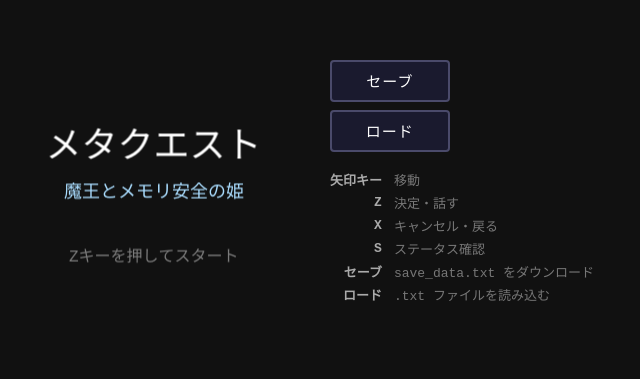
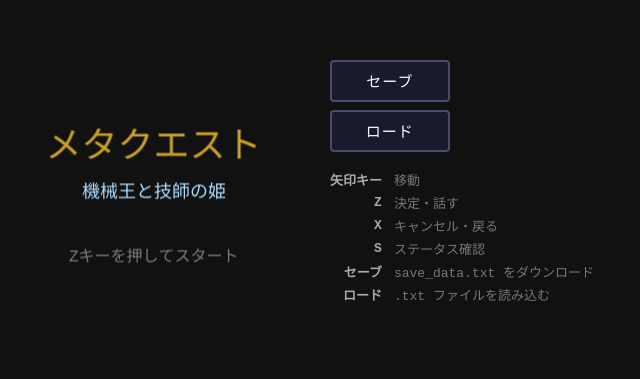
Before and after one commit to mmmmatsuuuu/clearbox, a website built with Vite: page index.html in a window 1280 px wide. Shown: the part 184-563 px from the top of the page, without its empty margins (340-980 px from the left). Built offline with nearby package versions, Linux system fonts and the light colour scheme.

Commit message:
feat: 世界観テキスト刷新（ビジュアル実装 V0）とロードマップ追加
- WORLD_DESIGN.md の対応表どおり名称・セリフを移行
  （魔王→機械王、老人→老技師、キングスライム→オイルスライム・キング、
   ゴーレム→蒸気ゴーレム、デュラハン→からくりデュラハン、ドラゴン→機竜、
   兵士→守衛、祠→刻印の祭壇、石像→からくり像、NPC コード→機関登録番号）
- サブタイトルを「機械王と技師の姫」に変更（メインタイトル「メタクエスト」は維持）
- 長いボス名が敵ステータス枠からはみ出さないようフォントサイズを調整
- LOADMAP.md にビジュアル実装ロードマップ（V0〜V6）を追加
- WORLD_DESIGN.md の実装状況ノートを更新

Co-Authored-By: Claude Fable 5 <noreply@anthropic.com>

```diff
--- a/src/data/floors.ts
+++ b/src/data/floors.ts
@@ -18,24 +18,24 @@ export const STATUE_L: TilePos = { x: 1, y: 0 }
 export const STATUE_R: TilePos = { x: 5, y: 0 }
 
 export const NPC_DIALOG_1F = [
-  '老人「……来たか、勇者よ。\nわしは姫の家来じゃ。\n姫は不正を見透かす力で\nこの国を守ってくれていた。」',
-  '老人「そんな姫が魔王に攫われた。\n塔を登り、頂で魔王を倒すのが\nそなたの使命じゃ。\n姫を救ってくれ。」',
-  '老人「道中には魔王の手下がいる。\nこまめにセーブするのじゃぞ。\n……ただし、不正はいかんぞ。」',
-  '老人「これを持ちなさい。\n姫が残した「誠実のリング」じゃ。\nSボタンでステータスを確認できる。\n誠実さを確認できるだろう。」',
-  '老人「わしはこの塔の1階で、\n最初にそなたを迎えた者。\n…それだけは、覚えておいて\nくれよ。」',
+  '老技師「……来たか、勇者よ。\nわしは姫に仕える技師じゃ。\n姫はこの大機関塔を設計し、\n不正から守ってくれていた。」',
+  '老技師「その姫が、塔の中枢で\n暴走した機械王に幽閉された。\n塔を登り、機械王を倒して\n姫を救い出してくれ。」',
+  '老技師「塔の機械どもは\n魔物と化しておる。\nこまめにセーブするのじゃぞ。\n……ただし、不正はいかんぞ。」',
+  '老技師「これを持ちなさい。\n姫が残した「誠実のリング」じゃ。\nSボタンでステータスを確認できる。\n誠実さを確認できるだろう。」',
+  '老技師「わしはこの塔の1階で、\n最初にそなたを迎えた者。\n…それだけは、覚えておいて\nくれよ。」',
 ]
 
 export const STATUE_DIALOG = [
-  '「魔王の石像」\n頂の間への道を守護する像。\n頂点に君臨する魔王を模したという。',
+  '「機械王のからくり像」\n頂の間への道を守護する真鍮の像。\n頂点に君臨する機械王を\n模したという。',
 ]
 
 export const NPCS_1F: NpcData[] = [
   {
     pos: { x: 2, y: 4 }, label: '老', color: 0xaa8844, dialog: NPC_DIALOG_1F,
     dialogAfterWin: [
-      '老人「おお…魔王を倒し、\n姫を救い出したのじゃな！\nよくやってくれた、勇者よ。」',
-      '老人「じゃが、この塔の地下には\nまだ何かが眠っておるという。\n気になるなら、あの像を\n調べてみるのじゃ。」',
-      '老人「わしはこの塔の1階で、\n最初にそなたを迎えた者。\n…それだけは、忘れんで\nくれよ。」',
+      '老技師「おお…機械王を倒し、\n姫を救い出したのじゃな！\nよくやってくれた、勇者よ。」',
+      '老技師「じゃが、塔の地下には\nまだ何かが眠っておるという。\n気になるなら、あのからくり像を\n調べてみるのじゃ。」',
+      '老技師「わしはこの塔の1階で、\n最初にそなたを迎えた者。\n…それだけは、忘れんで\nくれよ。」',
     ],
   },
 ]
@@ -70,7 +70,7 @@ export const NPCS_2F: NpcData[] = [
     pos: { x: 4, y: 13 }, label: '人', color: 0x447744,
     dialog: ['ここのボスは粘り強いらしいぞ！頑張れよ！'],
     dialogAfterWin: [
-      'あのしぶといスライムを\n倒しちまったのか！\n上へ続く階段も開いたな。',
+      'あのしぶといオイルスライムを\n倒しちまったのか！\n上へ続く階段も開いたな。',
     ],
   },
   {
@@ -94,7 +94,7 @@ export const NPCS_2F: NpcData[] = [
 ]
 
 export const KING_SLIME: BossConfig = {
-  name: 'キングスライム',
+  name: 'オイルスライム・キング',
   maxHp: 40,
   attack: 3,
   healThreshold: 10,
@@ -131,31 +131,31 @@ export const NPCS_3F: NpcData[] = [
       '西の壁の向こうに、何か\n光るものが見えるんだ。\nだが、どう歩いても\nたどり着けない…。',
     ],
     dialogAfterWin: [
-      'ゴーレムを崩したんだって！？\nもしかして、西の壁の向こうの\n光るものを手に入れたのか…？',
+      '蒸気ゴーレムを崩したって！？\nもしかして、西の壁の向こうの\n光るものを手に入れたのか…？',
     ],
   },
   {
     pos: { x: 11, y: 7 }, label: '人', color: 0x774444,
     dialog: [
       'セーブデータには勇者の座標\nCX・CY が刻まれている。\n符号付きの1バイト…\nint8 というやつじゃ。',
-      'int8 では 0xFF は 255 ではない。\nさて、いくつになるかのう？\n…ちなみに、わしのコードは\n0x32 じゃ。',
+      'int8 では 0xFF は 255 ではない。\nさて、いくつになるかのう？\n…ちなみに、わしの登録番号は\n0x32 じゃ。',
     ],
     dialogAfterWin: [
-      'ゴーレム撃破、お見事じゃ。\n符号付き整数を\n使いこなしたようじゃの。',
-      'わしのコードは 0x32。\nそれも忘れんでくれよ。',
+      '蒸気ゴーレム撃破、お見事じゃ。\n符号付き整数を\n使いこなしたようじゃの。',
+      'わしの登録番号は 0x32。\nそれも忘れんでくれよ。',
     ],
   },
 ]
 
 export const GOLEM: BossConfig = {
-  name: 'ゴーレム',
+  name: '蒸気ゴーレム',
   maxHp: 60,
   attack: 20,
   regenPerTurn: 10,
   defeatSlot: 1,
   defeatCode: 0x29,
-  introLines: ['ゴーレム「ゴゴ…コノ岩ノ体、\nナマクラナ剣デハ\nクズセヌ…」'],
-  visual: { bodyColor: 0x777766, strokeColor: 0xaaaa99, mark: '岩', markColor: '#ddddcc' },
+  introLines: ['蒸気ゴーレム「シュウウ…\nコノ錆ビタボイラーノ体、\nナマクラナ剣デハ\nクズセヌ…」'],
+  visual: { bodyColor: 0x777766, strokeColor: 0xaaaa99, mark: '炉', markColor: '#ddddcc' },
   returnScene: 'GameScene',
 }
 
@@ -180,11 +180,11 @@ export const NPCS_4F: NpcData[] = [
     pos: { x: 5, y: 12 }, label: '人', color: 0x447777,
     dialog: [
       'ここのボスは化け物だ。\nHP255 の勇者が挑んで\n返り討ちにあったらしい…。\n255 が限界？ 本当にそうか？',
-      'あ、俺のコードは 0x41 な。',
+      'あ、俺の登録番号は 0x41 な。',
     ],
     dialogAfterWin: [
       'あの化け物を倒したのか！\nつまり、255 の壁を\n越えたってことだよな…。',
-      '俺のコードは 0x41。\n覚えておいてくれよな。',
+      '俺の登録番号は 0x41。\n覚えておいてくれよな。',
     ],
   },
   {
@@ -193,23 +193,23 @@ export const NPCS_4F: NpcData[] = [
       'HP の記録には2バイト\n使われているらしいぜ。\nリトルエンディアン…\n下位の隣は 256 の位だ。',
     ],
     dialogAfterWin: [
-      'デュラハンを倒したか。\n2バイト目の意味に\n気づいたみたいだな。',
+      'からくりデュラハンを倒したか。\n2バイト目の意味に\n気づいたみたいだな。',
     ],
   },
 ]
 
 export const DULLAHAN: BossConfig = {
-  name: 'デュラハン',
+  name: 'からくりデュラハン',
   maxHp: 300,
   attack: 90,
   defeatSlot: 2,
   defeatCode: 0xD4,
-  introLines: ['デュラハン「貴様ごときの\n生命力で、我が首級が\n取れると思うてか！」'],
+  introLines: ['からくりデュラハン\n「貴様ごときの生命力で、\n我が首級が取れると\n思うてか！」'],
   visual: { bodyColor: 0x554466, strokeColor: 0x9988bb, mark: '騎', markColor: '#ccbbee' },
   returnScene: 'GameScene',
 }
 
-// ─── 5F（NPC コード予測）──────────────────────────────
+// ─── 5F（機関登録番号の予測）──────────────────────────
 export const COLS_5F = 16
 export const ROWS_5F = 16
 
@@ -230,51 +230,51 @@ export const NPCS_5F: NpcData[] = [
   {
     pos: { x: 10, y: 13 }, label: '老', color: 0x777744,
     dialog: [
-      'この塔の住人と魔物には\nみんなコードが振られている。\n倒した魔物のコードは\nセーブデータに記録されるはずだ。',
-      'ちなみにわしのコードは 0x51。\n5階の1人目だからな。',
+      'この塔の住人と魔物には\nみんな機関登録番号が\n振られている。倒した魔物の\n番号は記録されるはずだ。',
+      'ちなみにわしの登録番号は\n0x51。5階の1人目だからな。',
     ],
     dialogAfterWin: [
-      'ドラゴンを倒したか！\n撃破のコードはセーブデータに\n刻まれたはずだ。確認してみろ。',
-      'わしのコードは 0x51。\n5階の1人目だからな。',
+      '機竜を倒したか！\n撃破の番号はセーブデータに\n刻まれたはずだ。確認してみろ。',
+      'わしの登録番号は 0x51。\n5階の1人目だからな。',
     ],
   },
   {
     pos: { x: 3, y: 8 }, label: '人', color: 0x777744,
     dialog: [
-      'コードの仕組みは単純よ。\n上の桁が「階」、\n下の桁が「その階での順番」。\n私は5階の2人目で 0x52。',
+      '登録番号の仕組みは単純よ。\n上の桁が「階」、\n下の桁が「その階での順番」。\n私は5階の2人目で 0x52。',
       '…そういえば、1階で最初に\n出会った人は誰だったかしら？',
     ],
     dialogAfterWin: [
-      'すごいわね、あのドラゴンを\n倒しちゃうなんて。',
-      '上で待つのは魔王よ。\n誠実のリングが濁ったままじゃ\n勝負にならないって噂…。',
+      'すごいわね、あの機竜を\n倒しちゃうなんて。',
+      '上で待つのは機械王よ。\n誠実のリングが濁ったままじゃ\n勝負にならないって噂…。',
     ],
   },
 ]
 
 export const SHRINE_DIALOG_LOCKED = [
-  '石碑に文字が刻まれている。',
+  '「刻印の祭壇」\n古い刻印が彫られている。',
   '「最初の住人との絆を\nNC の領域に刻め。\nさすれば奥義は開かれる」',
 ]
 
 export const SHRINE_DIALOG_UNLOCKED = [
-  '祠が淡く光り出した…！\n最初の住人との絆を確認した。',
+  '祭壇が淡く光り出した…！\n最初の住人との絆を確認した。',
   '奥義「覇王斬」のコードが\n頭に流れ込んでくる！\nコード: 0xE4 / 威力: 120',
   'セーブデータのスキルスロットに\nコードを刻めば、奥義を\n振るえるようになるだろう。',
 ]
 
 export const DRAGON: BossConfig = {
-  name: 'ドラゴン',
+  name: '機竜',
   maxHp: 240,
   attack: 50,
   regenPerTurn: 80,
   defeatSlot: 3,
   defeatCode: 0x86,
-  introLines: ['ドラゴン「我が傷は炎よりも\n速く癒える。生半可な技では\n届かぬぞ…！」'],
+  introLines: ['機竜「我が傷は炎よりも\n速く癒える。生半可な技では\n届かぬぞ…！」'],
   visual: { bodyColor: 0x227733, strokeColor: 0x66cc88, mark: '竜', markColor: '#aaffcc' },
   returnScene: 'GameScene',
 }
 
-// ─── 最上階（XOR チェックサム / 魔王）──────────────────
+// ─── 最上階（XOR チェックサム / 機械王）────────────────
 export const COLS_TOP = 11
 export const ROWS_TOP = 11
 
@@ -291,27 +291,27 @@ export const WALLS_TOP: TilePos[] = [
 
 export const NPCS_TOP: NpcData[] = [
   {
-    pos: { x: 1, y: 8 }, label: '兵', color: 0x666688,
+    pos: { x: 1, y: 8 }, label: '守', color: 0x666688,
     dialog: [
-      'うう…魔王には敵わなかった…。\nやつは姫様の力で、\nセーブデータの誠実さを\n見抜いてくる…。',
+      'うう…機械王には\n敵わなかった…。\nやつは姫様の力で、セーブ\nデータの誠実さを見抜いてくる…。',
       '誠実のリングの値は、HP と\nスキルの全6バイトの XOR だと\n姫様が言っていた…。\n書き換えたなら、リングも…うう…',
       'やつの一撃は 2000 を超える…。\nHP の2バイトを、限界まで\n使い切るしかない…。',
     ],
     dialogAfterWin: [
-      '魔王を…倒したのか…！\nありがとう、勇者よ…。',
+      '機械王を…倒したのか…！\nありがとう、勇者よ…。',
       '姫様が解放されたはずだ。\n声をかけてやってくれ。',
     ],
   },
 ]
 
 export const PRINCESS_DIALOG = [
-  '姫「勇者様、ありがとう！\nあなたの誠実な力が\n魔王を打ち破ったのです。」',
-  '姫「魔王の禁術「メギド」が\n残されています。コード: 0xFA。\nですが真の威力は\n封印されたままのようです…」',
-  '姫「1階の像の下…塔の地下に、\nまだ何かが眠っている\n気がします。」',
+  '姫「勇者様、ありがとう！\nあなたの誠実な力が\n機械王を打ち破ったのです。」',
+  '姫「機械王の禁術「メギド」が\n残されています。コード: 0xFA。\nですが真の威力は\n封印されたままのようです…」',
+  '姫「1階のからくり像の下…\n塔の地下に、まだ何かが\n眠っている気がします。」',
 ]
 
 export const MAOU: BossConfig = {
-  name: '魔王',
+  name: '機械王',
   maxHp: 3000,
   attack: 2000,
   regenPerTurn: 100,
@@ -319,12 +319,12 @@ export const MAOU: BossConfig = {
   grantMegido: true,
   defeatSlot: 4,
   defeatCode: 0x4B,
-  introLines: ['魔王「よくぞここまで来た、\n勇者よ。だが姫は渡さぬ！」'],
+  introLines: ['機械王「よくぞここまで来た、\n勇者よ。だが姫は渡さぬ！」'],
   winLines: [
-    '魔王「ば、ばかな…\n誠実な力に敗れるとは…」',
+    '機械王「ば、ばかな…\n誠実な力に敗れるとは…」',
     '姫を救い出した！\n塔に平和が戻った…のか？',
   ],
-  visual: { bodyColor: 0x331144, strokeColor: 0x9944cc, mark: '魔', markColor: '#ff66ff' },
+  visual: { bodyColor: 0x331144, strokeColor: 0x9944cc, mark: '王', markColor: '#ff66ff' },
   returnScene: 'GameScene',
 }
 
--- a/src/data/skills.ts
+++ b/src/data/skills.ts
@@ -14,7 +14,7 @@ const SKILLS: Record<number, SkillDef> = {
   0xC7: { name: 'サンダー', power: 75, effect: '雷で敵に75のダメージを与える' },
   0xE4: { name: '覇王斬', power: 120, effect: '奥義の斬撃で敵に120のダメージを与える' },
   0xD9: { name: 'ホーリー', power: 200, effect: '聖なる光で敵に200のダメージを与える' },
-  [MEGIDO_CODE]: { name: 'メギド', power: 0, effect: '魔王の禁術。真の威力はセーブデータの奥に眠る' },
+  [MEGIDO_CODE]: { name: 'メギド', power: 0, effect: '機械王の禁術。真の威力はセーブデータの奥に眠る' },
 }
 
 const SKILL_CODES = [0xB3, 0x5F, 0xA3, 0xC7, 0xE4, 0xD9, MEGIDO_CODE]
--- a/src/scenes/GameScene.ts
+++ b/src/scenes/GameScene.ts
@@ -227,7 +227,7 @@ export class GameScene extends Phaser.Scene {
     this.drawLockableStair(STAIRS_5F_UP, this.isBossDefeated(DRAGON))
 
     this.setNpcs(NPCS_5F, this.isBossDefeated(DRAGON))
-    this.drawNpc(SHRINE_POS, '祠', 0x886688)
+    this.drawNpc(SHRINE_POS, '祭', 0x886688)
     this.npcs.push({
       pos: { ...SHRINE_POS },
       dialog: () => SaveManager.state.npcCodes.includes(OLD_MAN_NPC_CODE)
--- a/src/scenes/TitleScene.ts
+++ b/src/scenes/TitleScene.ts
@@ -10,11 +10,11 @@ export class TitleScene extends Phaser.Scene {
 
     this.add.text(width / 2, height / 2 - 70, 'メタクエスト', {
       fontSize: '36px',
-      color: '#ffffff',
+      color: '#c9a227',
       fontFamily: 'monospace',
     }).setOrigin(0.5)
 
-    this.add.text(width / 2, height / 2 - 24, '魔王とメモリ安全の姫', {
+    this.add.text(width / 2, height / 2 - 24, '機械王と技師の姫', {
       fontSize: '18px',
       color: '#aaddff',
       fontFamily: 'monospace',
```
Also changed, not shown: docs/LOADMAP.md (+25 -2 lines), docs/WORLD_DESIGN.md (+1 -1 lines), index.html (+1 -1 lines), src/scenes/BattleScene.ts (+4 -3 lines).
